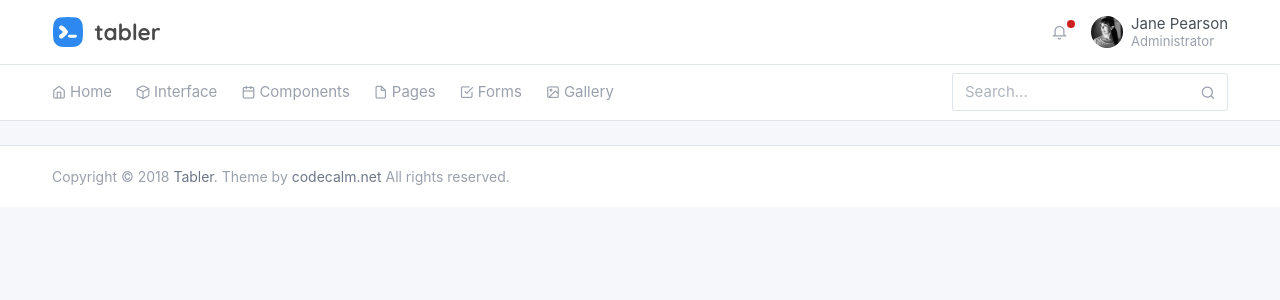
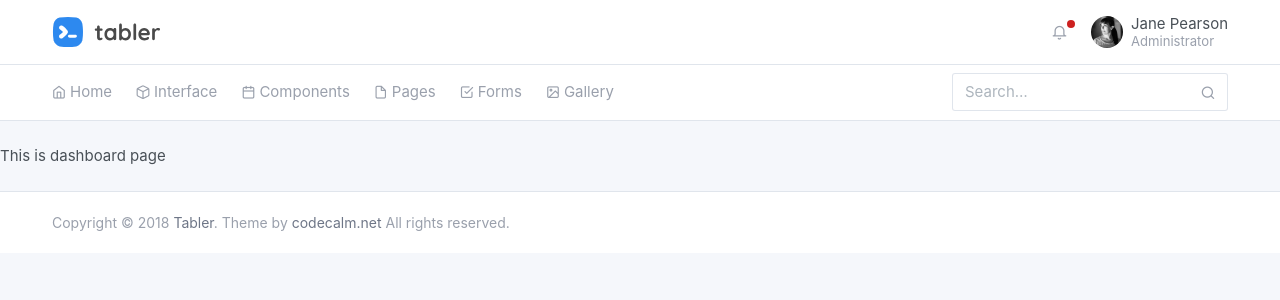
Before and after one commit to essaricy/ReactTabler, a React (Create React App) app: page /dashboard in a window 1280 px wide. Shown: the top 300 px of the page. Built offline with nearby package versions, Linux system fonts and the light colour scheme.

Commit message:
rearranged folders.

```diff
--- /dev/null
+++ b/src/components/dashboard/dashboard.component.js
@@ -0,0 +1,7 @@
+import React from 'react';
+
+export default class Dashboard extends React.Component {
+  render() {
+    return <div>This is dashboard page</div>;
+  }
+}
--- a/src/components/page/menuitem.component.js
+++ b/src/components/menu/menuitem.component.js
@@ -48,7 +48,7 @@ export default class MenuItem extends React.Component {
           className="nav-link"
           aria-expanded="false"
         >
-          <i className={'fe ' + menuData.iconClass} /> {menuName}
+          <i className={menuData.iconClass} /> {menuName}
         </a>
       );
     }
--- a/src/components/page/page.component.js
+++ /dev/null
@@ -1,19 +0,0 @@
-import React from 'react';
-import Header from './header.component';
-import Menu from './menu.component';
-import Footer from './footer.component';
-
-export default class Page extends React.Component {
-  render() {
-    return (
-      <div>
-        <div className="page-main">
-          <Header />
-          <Menu />
-          <div className="my-3 my-md-5" />
-        </div>
-        <Footer />
-      </div>
-    );
-  }
-}
--- a/src/components/page/header.component.js
+++ b/src/template/page-header.template.js
@@ -1,6 +1,6 @@
-import React from "react";
+import React from 'react';
 
-export default class Header extends React.Component {
+export default class PageHeader extends React.Component {
   constructor(props) {
     super(props);
     this.state = {};
--- /dev/null
+++ b/src/template/page-menu.template.js
@@ -0,0 +1,62 @@
+import React from 'react';
+
+import * as AppConstants from '../constants/app.constant';
+
+import MenuItem from '../components/menu/menuitem.component';
+import MenuService from '../services/page/menu.service';
+
+export default class PageMenu extends React.Component {
+  constructor(props) {
+    super(props);
+    this.state = {
+      menus: {},
+      selectedMenuName: null
+    };
+    this.onSelectingMenu = this.onSelectingMenu.bind(this);
+    this.menuService = new MenuService({});
+  }
+
+  componentDidMount() {
+    this.setState({
+      menus: this.menuService.accessList(AppConstants.Role.ADMIN)
+    });
+  }
+
+  render() {
+    JSON.stringify(this.state.menus);
+
+    return (
+      <div className="header collapse d-lg-flex p-0" id="headerMenuCollapse">
+        <div className="container">
+          <div className="row align-items-center">
+            <div className="col-lg-3 ml-auto">
+              <form className="input-icon my-3 my-lg-0">
+                <input
+                  type="search"
+                  className="form-control header-search"
+                  placeholder="Search&hellip;"
+                />
+                <div className="input-icon-addon">
+                  <i className="fe fe-search" />
+                </div>
+              </form>
+            </div>
+            <div className="col-lg order-lg-first">
+              <ul className="nav nav-tabs border-0 flex-column flex-lg-row">
+                {Object.keys(this.state.menus).map((key, value) => (
+                  <MenuItem key={key} name={key} data={this.state.menus[key]} />
+                ))}
+              </ul>
+            </div>
+          </div>
+        </div>
+      </div>
+    );
+  }
+
+  onSelectingMenu(selectedMenuName) {
+    this.setState({
+      selectedMenuName: selectedMenuName
+    });
+  }
+}
--- /dev/null
+++ b/src/template/page.template.js
@@ -0,0 +1,23 @@
+import React from 'react';
+
+import PageHeader from './page-header.template';
+import PageFooter from './page-footer.template';
+import PageMenu from './page-menu.template';
+import Dashboard from '../components/dashboard/dashboard.component';
+
+export default class Page extends React.Component {
+  render() {
+    return (
+      <div>
+        <div className="page-main">
+          <PageHeader />
+          <PageMenu />
+          <div className="my-3 my-md-5">
+            <Dashboard />
+          </div>
+          <PageFooter />
+        </div>
+      </div>
+    );
+  }
+}
```
Also changed, not shown: src/App.js (+5 -5 lines), src/components/table/table.component.js (added, +7 -0 lines), src/template/page-footer.template.js (renamed from src/components/page/footer.component.js, +4 -4 lines), src/components/menu/menu.component.js (renamed from src/components/page/menu.component.js), src/components/page/page.component.css (deleted).
